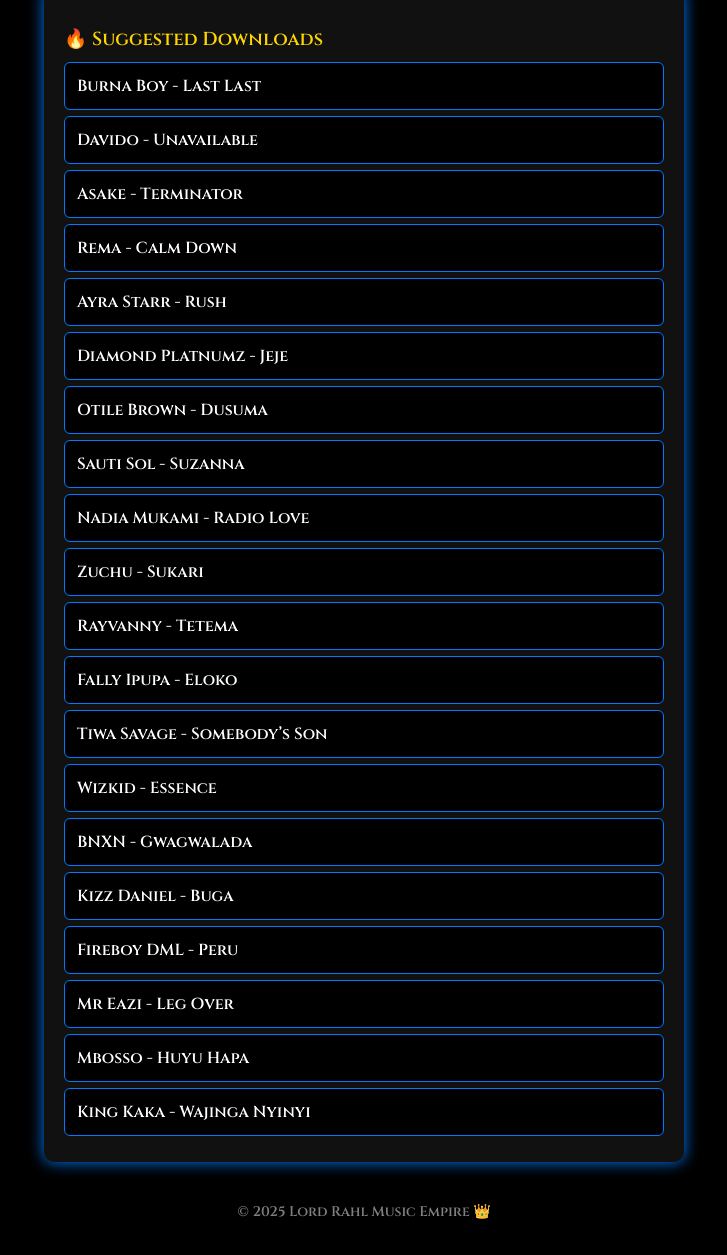
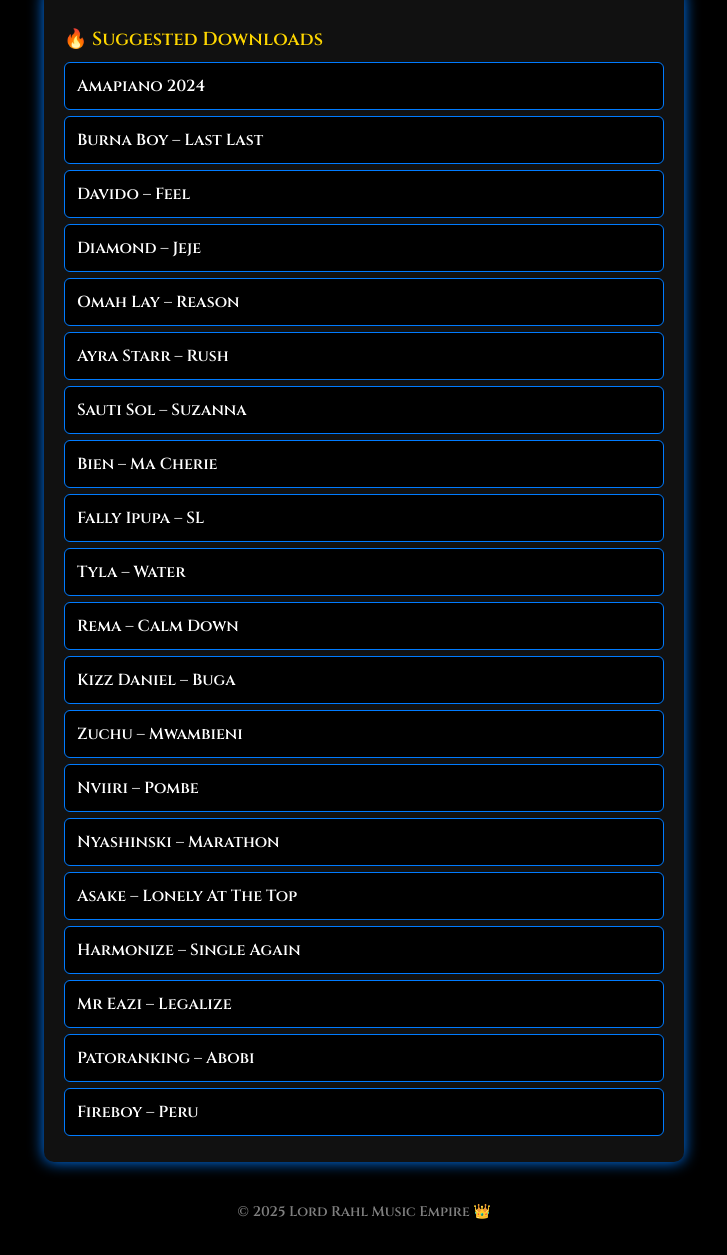
Before and after one commit to mastrerahl/MUsical-Rahl, a website: page index.html in a window 1280 px wide. Shown: the part 466-1721 px from the top of the page, without its empty margins (276-1003 px from the left). Drawn offline with Linux system fonts and the light colour scheme.

Commit message:
Update index.html

```diff
--- a/index.html
+++ b/index.html
@@ -9,49 +9,60 @@
 </head>
 <body>
   <div class="container">
-    <!-- 👑 Royal Banner Image -->
+    <!-- 👑 Banner -->
     <img src="rahl-banner.png" alt="Musical Rahl Banner" class="logo" />
 
-    <!-- 🎼 Title + Search -->
     <h1>Search your music</h1>
+
+    <!-- 🔍 Search -->
     <div class="search-box">
       <input type="text" id="searchInput" placeholder="e.g. Amapiano, Burna Boy..." />
-      <button onclick="searchMusic()">Search</button>
+      <button onclick="manualSearch()">Search</button>
     </div>
 
-    <!-- 🔥 Suggested Songs -->
+    <!-- 🔥 Suggested Downloads -->
     <div class="suggestions-area">
       <h3>🔥 Suggested Downloads</h3>
       <ul class="suggestions-list">
-        <li onclick="searchSuggestion('Burna Boy - Last Last')">Burna Boy - Last Last</li>
-        <li onclick="searchSuggestion('Davido - Unavailable')">Davido - Unavailable</li>
-        <li onclick="searchSuggestion('Asake - Terminator')">Asake - Terminator</li>
-        <li onclick="searchSuggestion('Rema - Calm Down')">Rema - Calm Down</li>
-        <li onclick="searchSuggestion('Ayra Starr - Rush')">Ayra Starr - Rush</li>
-        <li onclick="searchSuggestion('Diamond Platnumz - Jeje')">Diamond Platnumz - Jeje</li>
-        <li onclick="searchSuggestion('Otile Brown - Dusuma')">Otile Brown - Dusuma</li>
-        <li onclick="searchSuggestion('Sauti Sol - Suzanna')">Sauti Sol - Suzanna</li>
-        <li onclick="searchSuggestion('Nadia Mukami - Radio Love')">Nadia Mukami - Radio Love</li>
-        <li onclick="searchSuggestion('Zuchu - Sukari')">Zuchu - Sukari</li>
-        <li onclick="searchSuggestion('Rayvanny - Tetema')">Rayvanny - Tetema</li>
-        <li onclick="searchSuggestion('Fally Ipupa - Eloko')">Fally Ipupa - Eloko</li>
-        <li onclick="searchSuggestion('Tiwa Savage - Somebody’s Son')">Tiwa Savage - Somebody’s Son</li>
-        <li onclick="searchSuggestion('Wizkid - Essence')">Wizkid - Essence</li>
-        <li onclick="searchSuggestion('BNXN - Gwagwalada')">BNXN - Gwagwalada</li>
-        <li onclick="searchSuggestion('Kizz Daniel - Buga')">Kizz Daniel - Buga</li>
-        <li onclick="searchSuggestion('Fireboy DML - Peru')">Fireboy DML - Peru</li>
-        <li onclick="searchSuggestion('Mr Eazi - Leg Over')">Mr Eazi - Leg Over</li>
-        <li onclick="searchSuggestion('Mbosso - Huyu Hapa')">Mbosso - Huyu Hapa</li>
-        <li onclick="searchSuggestion('King Kaka - Wajinga Nyinyi')">King Kaka - Wajinga Nyinyi</li>
+        <li onclick="searchMusic('Amapiano 2024')">Amapiano 2024</li>
+        <li onclick="searchMusic('Burna Boy Last Last')">Burna Boy – Last Last</li>
+        <li onclick="searchMusic('Davido Feel')">Davido – Feel</li>
+        <li onclick="searchMusic('Diamond Jeje')">Diamond – Jeje</li>
+        <li onclick="searchMusic('Omah Lay Reason')">Omah Lay – Reason</li>
+        <li onclick="searchMusic('Ayra Starr Rush')">Ayra Starr – Rush</li>
+        <li onclick="searchMusic('Sauti Sol Suzanna')">Sauti Sol – Suzanna</li>
+        <li onclick="searchMusic('Bien Ma Cherie')">Bien – Ma Cherie</li>
+        <li onclick="searchMusic('Fally Ipupa SL')">Fally Ipupa – SL</li>
+        <li onclick="searchMusic('Tyla Water')">Tyla – Water</li>
+        <li onclick="searchMusic('Rema Calm Down')">Rema – Calm Down</li>
+        <li onclick="searchMusic('Kizz Daniel Buga')">Kizz Daniel – Buga</li>
+        <li onclick="searchMusic('Zuchu Mwambieni')">Zuchu – Mwambieni</li>
+        <li onclick="searchMusic('Nviiri Pombe')">Nviiri – Pombe</li>
+        <li onclick="searchMusic('Nyashinski Marathon')">Nyashinski – Marathon</li>
+        <li onclick="searchMusic('Asake Lonely At The Top')">Asake – Lonely At The Top</li>
+        <li onclick="searchMusic('Harmonize Single Again')">Harmonize – Single Again</li>
+        <li onclick="searchMusic('Mr Eazi Legalize')">Mr Eazi – Legalize</li>
+        <li onclick="searchMusic('Patoranking Abobi')">Patoranking – Abobi</li>
+        <li onclick="searchMusic('Fireboy Peru')">Fireboy – Peru</li>
       </ul>
     </div>
 
-    <!-- 📜 Footer -->
     <footer>
       <p>&copy; 2025 Lord Rahl Music Empire 👑</p>
     </footer>
   </div>
 
-  <script src="app.js"></script>
+  <script>
+    function searchMusic(query) {
+      const encoded = encodeURIComponent(query);
+      window.open(`https://ytmp3.to/youtube?q=${encoded}`, "_blank");
+    }
+
+    function manualSearch() {
+      const input = document.getElementById("searchInput").value.trim();
+      if (!input) return alert("Please enter a song name.");
+      searchMusic(input);
+    }
+  </script>
 </body>
 </html>
```
